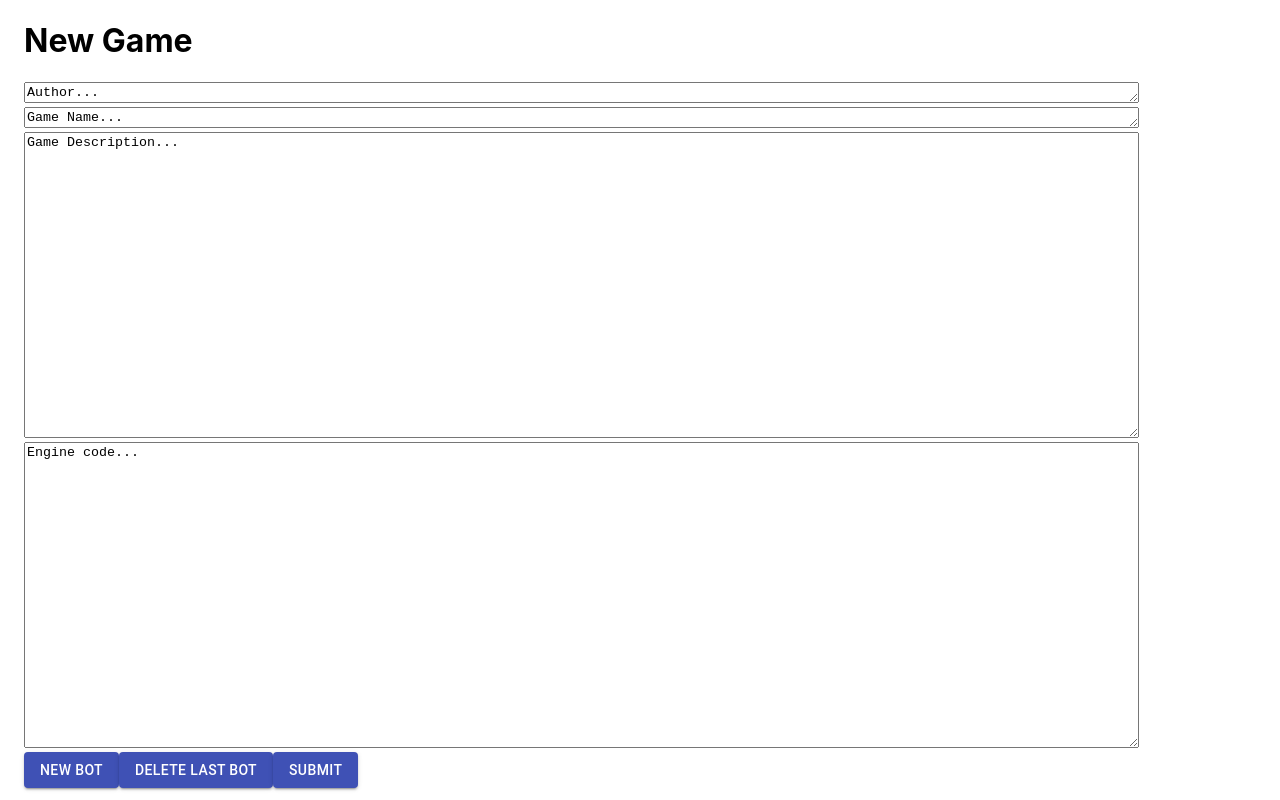
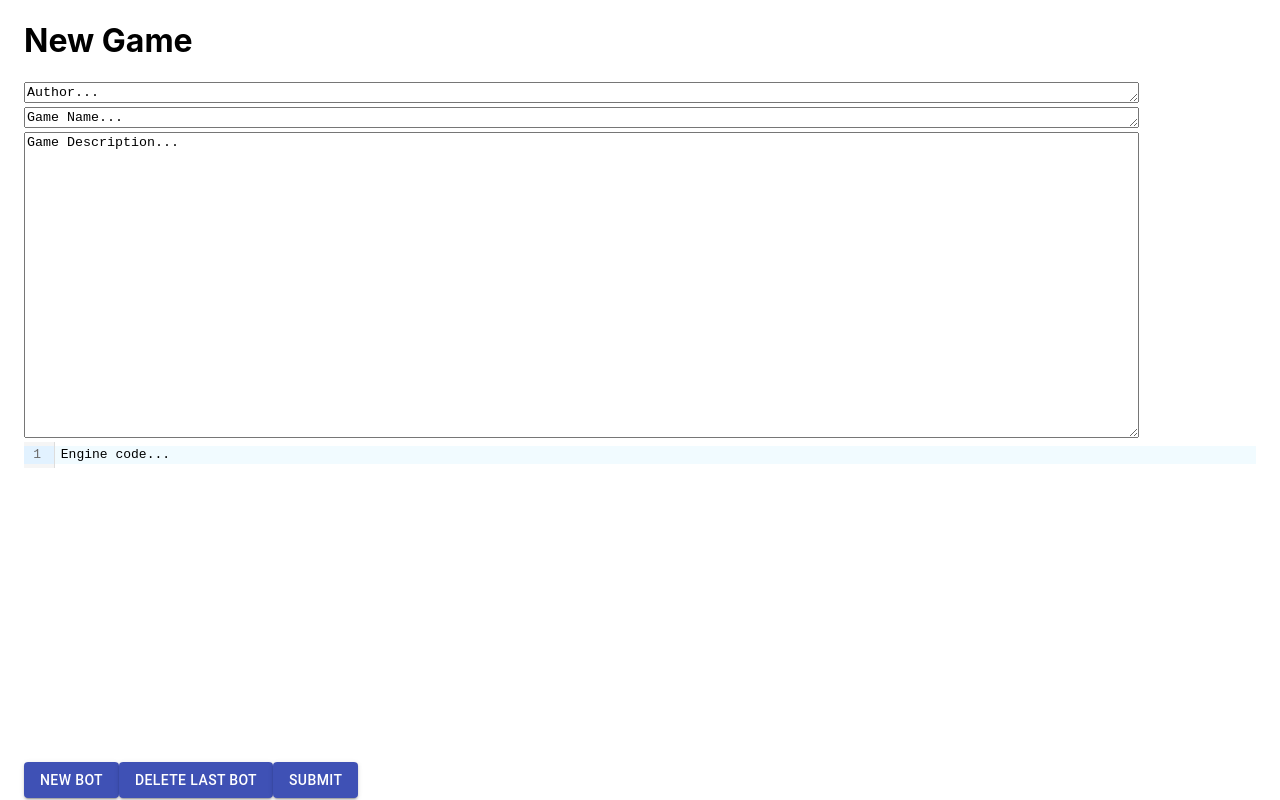
Before and after one commit to TeamUnibuc/MDS, a React (Create React App) app in the folder frontend/: page /addgame in a window 1280 px wide. Built offline with nearby package versions, Linux system fonts and the light colour scheme.

Commit message:
CodeMirror fix

```diff
--- a/frontend/package.json
+++ b/frontend/package.json
@@ -9,6 +9,7 @@
     "@testing-library/jest-dom": "^5.11.4",
     "@testing-library/react": "^11.1.0",
     "@testing-library/user-event": "^12.1.10",
+    "@types/codemirror": "^5.60.0",
     "@types/jest": "^26.0.22",
     "@types/node": "^14.14.37",
     "@types/react": "^17.0.3",
--- a/frontend/src/pages/AddGame/AddGame.tsx
+++ b/frontend/src/pages/AddGame/AddGame.tsx
@@ -3,7 +3,8 @@ import React, { useState } from 'react';
 import 'codemirror/keymap/sublime';
 import 'codemirror/theme/elegant.css';
 
-import { Container, Button } from '@material-ui/core'
+import { Container, Button, Box } from '@material-ui/core'
+import CodeMirror from '@uiw/react-codemirror'
 
 function AddGame(): JSX.Element {
     const [engine, setEngine] = useState('Engine code...')
@@ -25,6 +26,8 @@ function AddGame(): JSX.Element {
         }
 
         console.log(reqBody);
+
+        return;
 
         const data = await fetch('api/new_game', {
             method: "POST",
@@ -65,23 +68,26 @@ function AddGame(): JSX.Element {
 
         <br/>
 
+        <Box height="300px">
 
-        {/* <CodeMirror
+            <CodeMirror
                 value={engine}
+                onChange={(instance : CodeMirror.Editor) => setEngine(instance.getValue())}
                 options={{
                     theme: 'elegant',
                     keyMap: 'sublime',
                     mode: 'c++',
                     lineNumbers: true,
                 }}
-        /> */}
-        <textarea
+                />
+        </Box>
+        {/* <textarea
             style={{width: "90%"}}
             rows={20}
             name={"Engine"}
             value={engine}
             onChange={(event) => setEngine(event.target.value)}
-        />
+        /> */}
         {bots.map((val, id) => {
             return <textarea
                         key={id}
```
Also changed, not shown: 1 other file (tests, documents, lock files or other folders). Lines whose indentation alone changed are shown as unchanged.
